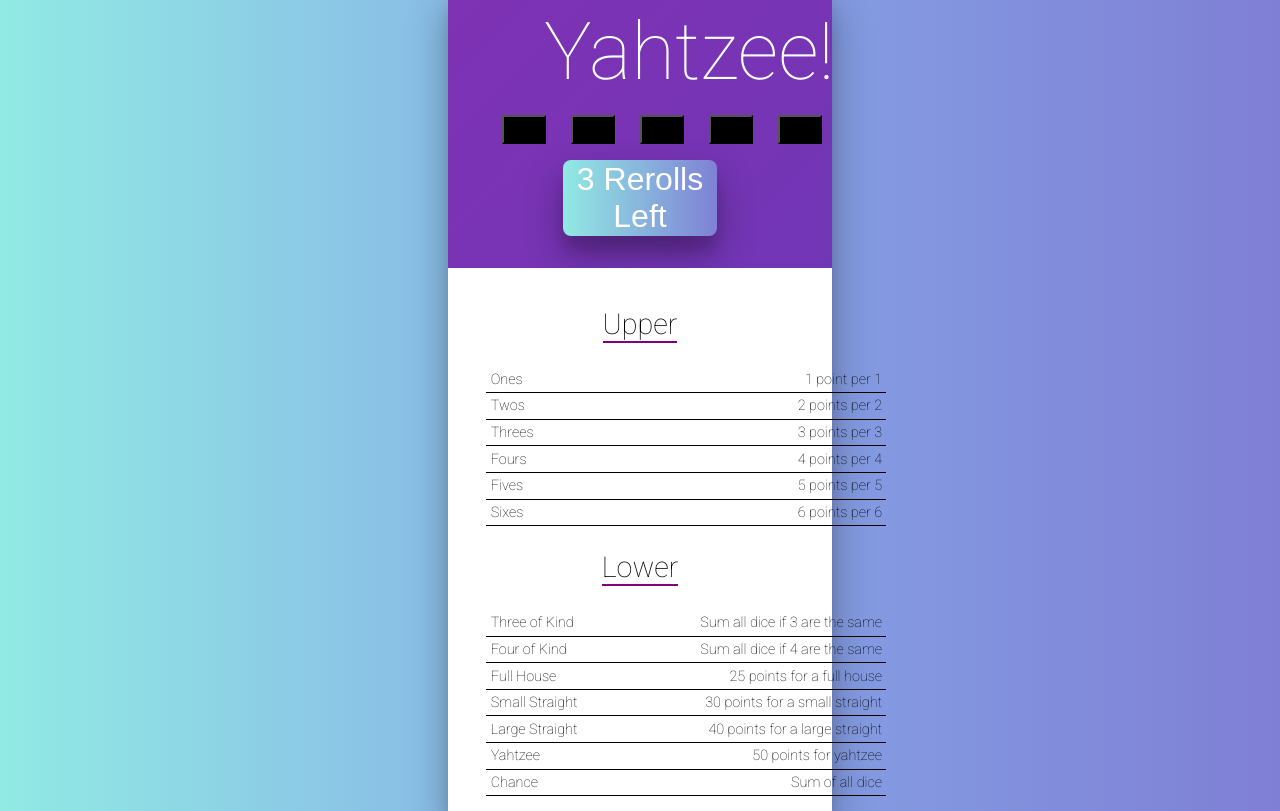
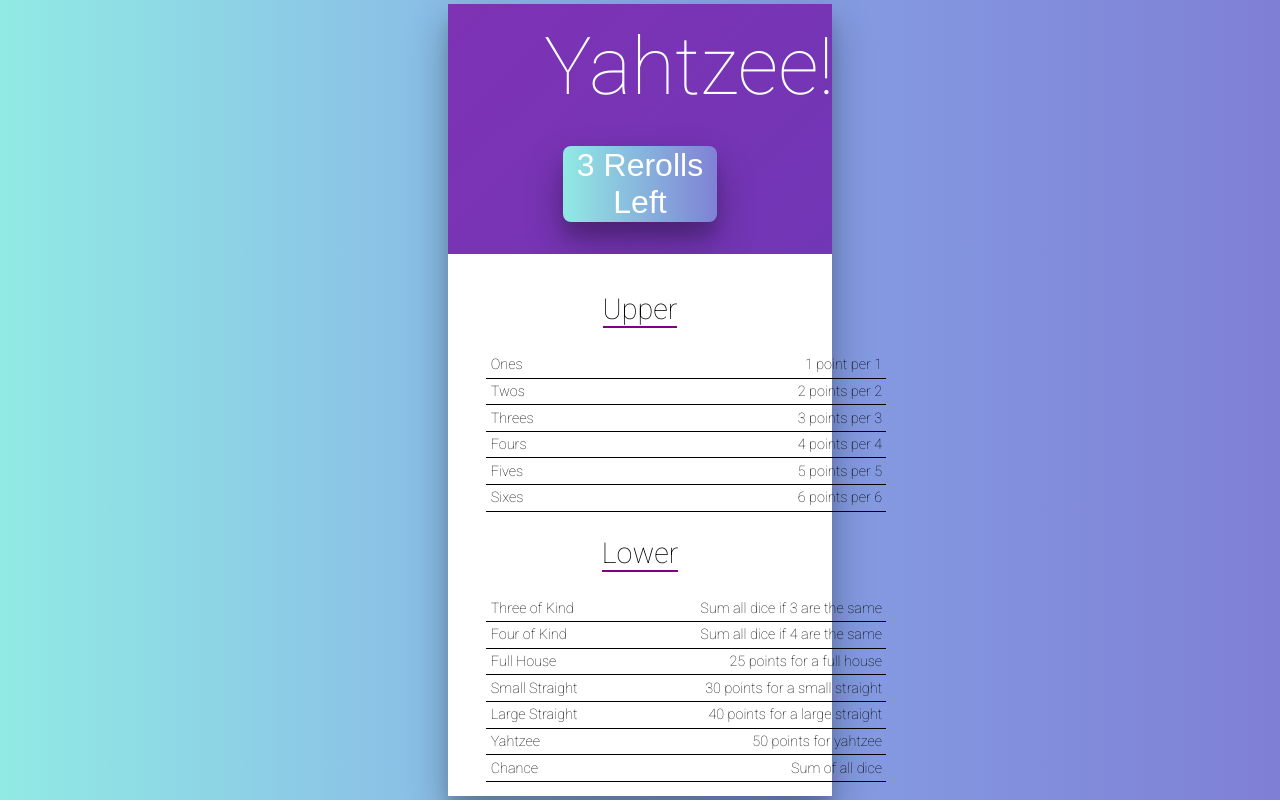
Before and after one commit to jawadahmedtaj/yahtzee, a React (Create React App) app: page / in a window 1280 px wide. Built offline with nearby package versions, Linux system fonts and the light colour scheme.

Commit message:
styling added

```diff
--- a/src/Dice.js
+++ b/src/Dice.js
@@ -1,18 +1,23 @@
-import React, { Component } from 'react';
-import Die from './Die';
-import './Dice.css';
+import React, { Component } from "react";
+import Die from "./Die";
+import "./Dice.css";
 
 class Dice extends Component {
   render() {
-    return <div className="Dice">
-      {this.props.dice.map((d, idx) =>
-        <Die handleClick={this.props.handleClick}
-          val={d}
-          locked={this.props.locked[idx]}
-          idx={idx}
-          key={idx} />
-      )}
-    </div>
+    return (
+      <div className="Dice">
+        {this.props.dice.map((d, idx) => (
+          <Die
+            handleClick={this.props.handleClick}
+            val={d}
+            locked={this.props.locked[idx]}
+            idx={idx}
+            key={idx}
+            disabled={this.props.disabled}
+          />
+        ))}
+      </div>
+    );
   }
 }
 
--- a/src/Die.css
+++ b/src/Die.css
@@ -1,5 +1,5 @@
 /* Original Styles For Numbers, before icons added in */
-.Die {
+/* .Die {
   font-size: 25px;
   display: inline-block;
   padding: 0.5em 0.8em;
@@ -8,11 +8,11 @@
   background-color: black;
   color: white;
   margin-right: 1em;
-}
+} */
 
 /* THE NICER STYLES MADE FOR THE FONT-AWESOME ICONS... */
 
-/* .Die {
+.Die {
   color: white;
   text-shadow: 0 19px 38px rgba(0, 0, 0, 0.3), 0 15px 12px rgba(0, 0, 0, 0.1);
   transition: all 0.3s ease;
@@ -43,4 +43,4 @@
   100% {
     transform: rotate(360deg);
   }
-} */
+}
--- a/src/Die.js
+++ b/src/Die.js
@@ -2,6 +2,10 @@ import React, { Component } from "react";
 import "./Die.css";
 
 class Die extends Component {
+  static defaultProps = {
+    numberWords: ["one", "two", "three", "four", "five", "six"]
+  };
+
   constructor(props) {
     super(props);
     this.handleClick = this.handleClick.bind(this);
@@ -12,14 +16,11 @@ class Die extends Component {
   }
 
   render() {
+    const { numberWords, locked, val, disabled } = this.props;
+    let classes = `Die fas fa-dice-${numberWords[val - 1]} fa-5x `;
+    if (locked) classes += "Die-locked";
     return (
-      <button
-        className={"Die"}
-        style={{ backgroundColor: this.props.locked ? "grey" : "black" }}
-        onClick={this.handleClick}
-      >
-        {this.props.val}
-      </button>
+      <i className={classes} onClick={this.handleClick} disabled={disabled}></i>
     );
   }
 }
--- a/src/Game.js
+++ b/src/Game.js
@@ -78,6 +78,7 @@ class Game extends Component {
               dice={this.state.dice}
               locked={this.state.locked}
               handleClick={this.toggleLocked}
+              disabled={this.state.rollsLeft === 0}
             />
             <div className="Game-button-wrapper">
               <button
```
Also changed, not shown: src/index.js (+7 -6 lines).
